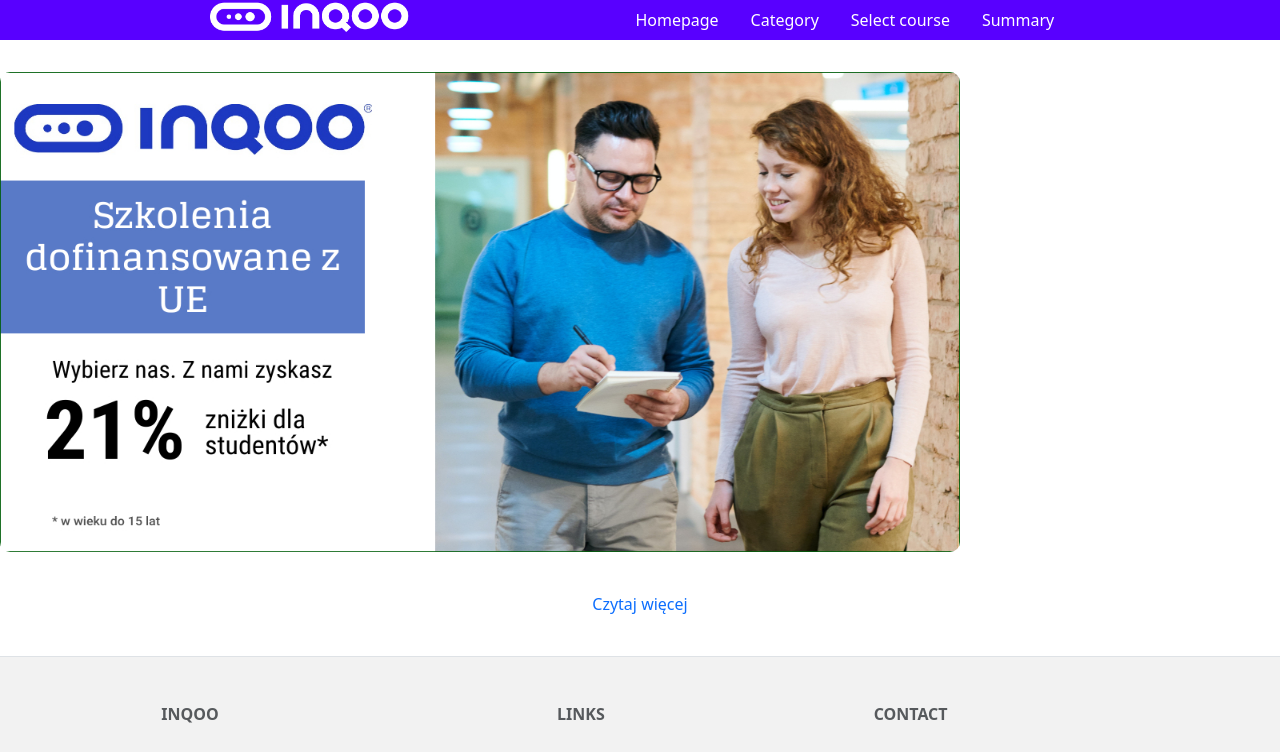
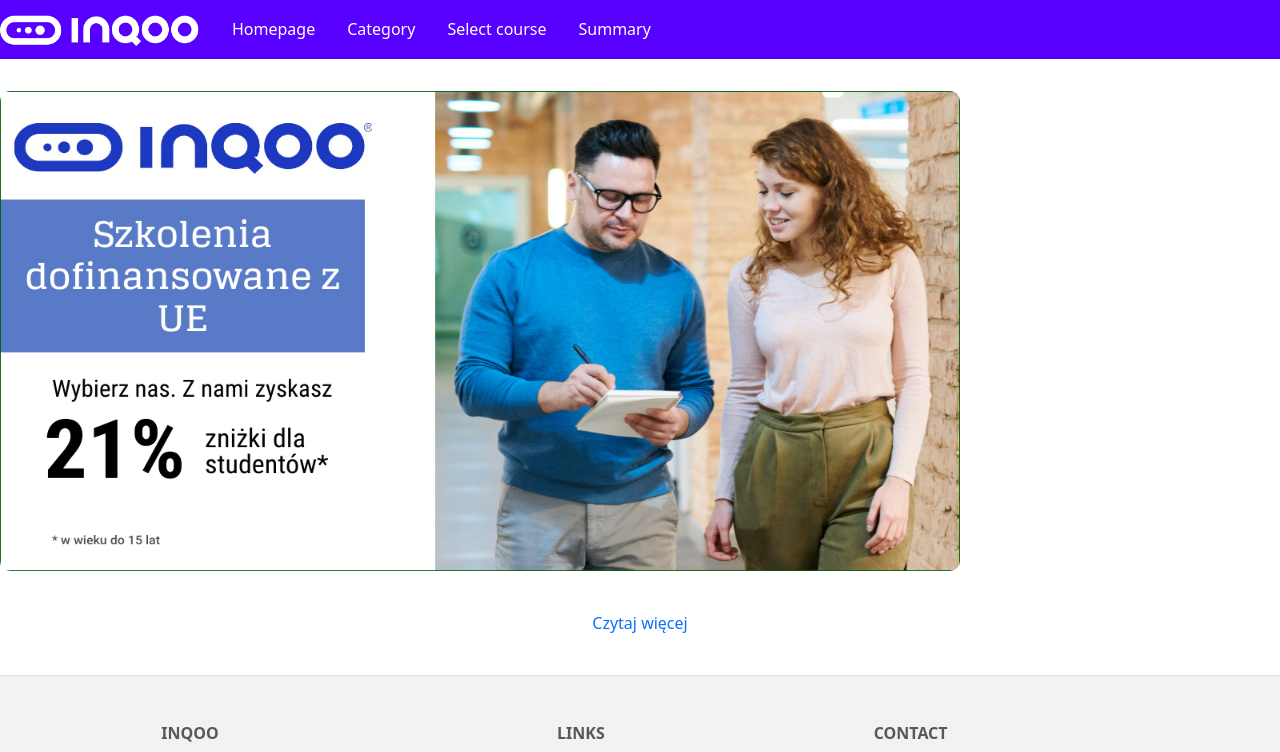
Before and after one commit to tomek1703/inqoo_courses_offer_project_fe, an Angular app in the folder Inqoo_courses_offer_project_app/: page /home-page in a window 1280 px wide. Shown: the top 752 px of the page. Built offline with nearby package versions, Linux system fonts and the light colour scheme.

Commit message:
Responsive nav and code refactoring

```diff
--- a/Inqoo_courses_offer_project_app/src/app/shared/Trainer.ts
+++ b/Inqoo_courses_offer_project_app/src/app/models/Trainer.ts
@@ -2,4 +2,5 @@
   id: number;
   name: string;
   timeOff: Array<Date>;
+
 }
--- a/Inqoo_courses_offer_project_app/src/app/select-course/select-course-page/select-course-page.component.ts
+++ b/Inqoo_courses_offer_project_app/src/app/select-course/select-course-page/select-course-page.component.ts
@@ -1,7 +1,7 @@
 import {Component, Input, OnInit} from '@angular/core';
-import {SubCategory} from "../../shared/SubCategory";
+import {SubCategory} from "../../models/SubCategory";
 import {DatapassingService} from "../../services/datapassing.service";
-import {Course} from "../../shared/Course";
+import {Course} from "../../models/Course";
 
 @Component({
   selector: 'app-select-course-page',
--- a/Inqoo_courses_offer_project_app/src/app/services/datapassing.service.ts
+++ b/Inqoo_courses_offer_project_app/src/app/services/datapassing.service.ts
@@ -1,6 +1,6 @@
 import { Injectable } from '@angular/core';
 import {BehaviorSubject} from "rxjs";
-import {SubCategory} from "../shared/SubCategory";
+import {SubCategory} from "../models/SubCategory";
 
 @Injectable({
   providedIn: 'root'
--- a/Inqoo_courses_offer_project_app/src/app/shared/nav-bar/nav-bar.component.html
+++ b/Inqoo_courses_offer_project_app/src/app/shared/nav-bar/nav-bar.component.html
@@ -1,8 +1,12 @@
-<div id="nav-container">
-  <a id="logo" class="nav-link" routerLink="home-page"><img src="assets/logo-inqoo.png" alt="logo"></a>
-  <ul class="nav justify-content-center">
-    <li class="nav-item" *ngFor="let link of routes">
-      <a class="nav-link" routerLink={{link.route}} routerLinkActive="active">{{link.label}}</a>
-    </li>
-  </ul>
-</div>
+<nav id="nav-container" class="navbar navbar-expand-lg">
+  <a id="logo" class="nav-link navbar-brand" routerLink="home-page"><img src="assets/logo-inqoo.png" alt="logo"></a>
+  <button class="navbar-toggler text-light border-light" type="button" (click)="collapse.toggle()" [attr.aria-expanded]="!isCollapsed" data-toggle="collapse" data-target="#navbarToggler" aria-controls="collapseExample"
+          aria-controls="navbarTogglerDemo02" aria-expanded="false" aria-label="Toggle navigation">Menu</button>
+  <div class="collapse navbar-collapse" id="navbarToggler" #collapse="ngbCollapse" [(ngbCollapse)]="isCollapsed">
+    <ul class="nav align-content-end">
+      <li class="nav-item" *ngFor="let link of routes">
+        <a class="nav-link" routerLink={{link.route}} routerLinkActive="active">{{link.label}}</a>
+      </li>
+    </ul>
+  </div>
+</nav>
--- a/Inqoo_courses_offer_project_app/src/app/shared/nav-bar/nav-bar.component.ts
+++ b/Inqoo_courses_offer_project_app/src/app/shared/nav-bar/nav-bar.component.ts
@@ -6,6 +6,7 @@
   styleUrls: ['./nav-bar.component.scss']
 })
 export class NavBarComponent {
+  public isCollapsed = true;
   @Input() routes: { label: string, route: string }[] = [];
   constructor(){
   }
--- a/Inqoo_courses_offer_project_app/src/app/trainer-assignment/trainer-assignment/trainer-assignment.component.ts
+++ b/Inqoo_courses_offer_project_app/src/app/trainer-assignment/trainer-assignment/trainer-assignment.component.ts
@@ -1,45 +1,45 @@
 import {Component, OnInit} from '@angular/core';
-import {Trainer} from "../../shared/Trainer";
+import {Trainer} from "../../models/Trainer";
 import {DatapassingService} from "../../services/datapassing.service";
-import {Course} from "../../shared/Course";
-import {SubCategory} from "../../shared/SubCategory";
-import {isEmpty} from "rxjs";
+import {SubCategory} from "../../models/SubCategory";
 
 @Component({
   selector: 'app-trainer-assignment',
   templateUrl: './trainer-assignment.component.html',
   styleUrls: ['./trainer-assignment.component.scss']
 })
-export class TrainerAssignmentComponent implements OnInit{
-  // randomDate(start: Date, end: Date):Date{ return start.getTime() + Math.random() * (end.getTime()-start.getTime())}
+export class TrainerAssignmentComponent implements OnInit {
 
-  constructor(private passService:DatapassingService) {
+  constructor(private passService: DatapassingService) {
   }
 
   ngOnInit() {
-  this.passService.currentCoursesState.subscribe(courses => this.subcats = courses);
-  if(this.subcats.length != 0){console.log("API WORKS");}
-  else {console.log("We,re screwed!");
-  console.log(this.subcats);
+    this.passService.currentCoursesState.subscribe(courses => this.subcats = courses);
+    if (this.subcats.length != 0) {
+      console.log("API WORKS");
+    } else {
+      console.log("We,re screwed!");
+      console.log(this.subcats);
+    }
   }
-  }
+
   subcats: SubCategory[] = [];
   public trainers: Trainer[] = [
     {
       id: 0,
       name: "Marek",
-      timeOff: [new Date(2022,1,1), new Date(2022,12,31), new Date(2022, 11,8), new Date(2022, 2- 3)]
+      timeOff: [new Date(2022, 1, 1), new Date(2022, 12, 31), new Date(2022, 11, 8), new Date(2022, 2 - 3)]
     },
     {
       id: 1,
       name: "Janek",
-      timeOff: [new Date(2022-10-11), new Date(2022-7-18), new Date(2022-9-13)]
+      timeOff: [new Date(2022 - 10 - 11), new Date(2022 - 7 - 18), new Date(2022 - 9 - 13)]
     },
     {
       id: 2,
       name: "Franek",
-      timeOff: [new Date(2022-10-11), new Date(2022-5-3), new Date(2022-10-21)]
+      timeOff: [new Date(2022 - 10 - 11), new Date(2022 - 5 - 3), new Date(2022 - 10 - 21)]
     },
   ];
 
-  }
+}
```
Also changed, not shown: Inqoo_courses_offer_project_app/src/app/models/ChoosenTraining.ts (added, +10 -0 lines), Inqoo_courses_offer_project_app/src/app/models/Course.ts (renamed from Inqoo_courses_offer_project_app/src/app/shared/Course.ts), Inqoo_courses_offer_project_app/src/app/models/MockCategories.ts (renamed from Inqoo_courses_offer_project_app/src/app/shared/MockCategories.ts), Inqoo_courses_offer_project_app/src/app/models/SubCategory.ts (renamed from Inqoo_courses_offer_project_app/src/app/shared/SubCategory.ts).
